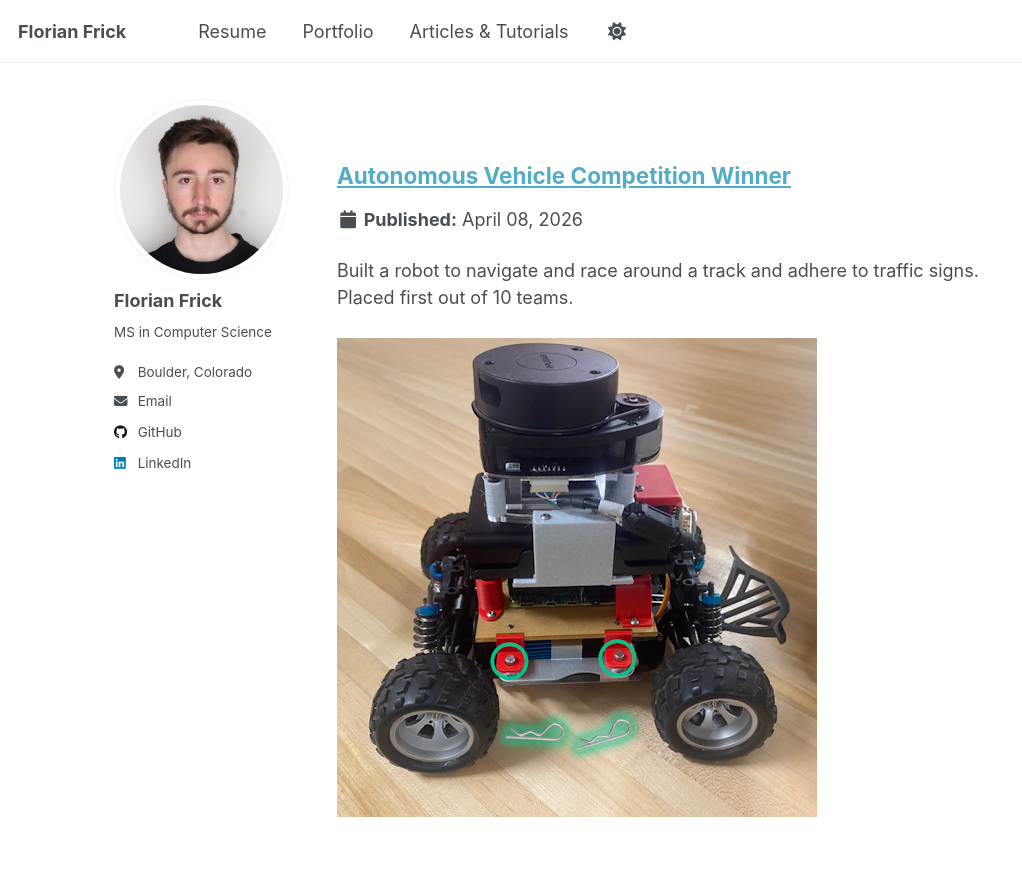
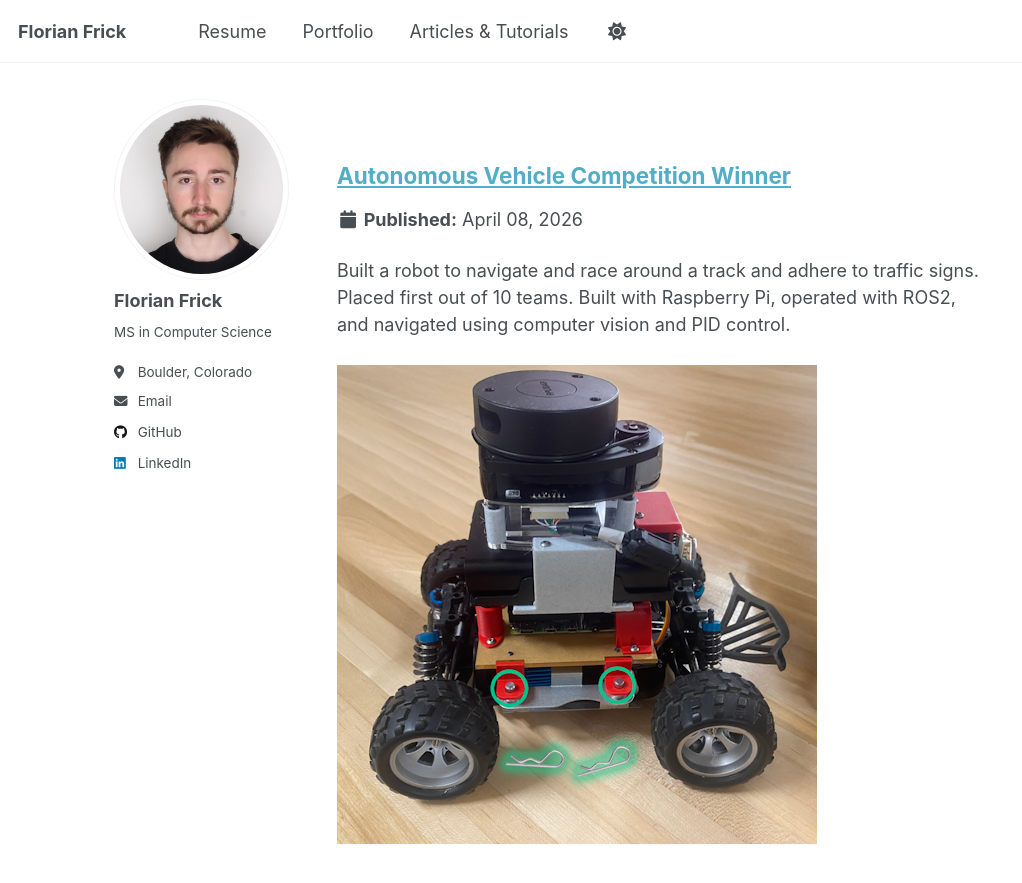
Before and after one commit to florianfrick/florianfrick.github.io, a Jekyll site: the page built from _pages/portfolio.html, in a window 1280 px wide and 900 px high, scrolled down 2292 px. Shown: the top 883 px of the window, without its empty margins (0-1022 px from the left). Built offline with Jekyll 4.4.1, drawn with Linux system fonts in a browser that asks for light colours; a script that is not in the unit is left out.

Commit message:
Updated headlines

```diff
--- a/_portfolio/095advancedrobotics.html
+++ b/_portfolio/095advancedrobotics.html
@@ -1,6 +1,6 @@
 ---
 title: "Autonomous Vehicle Competition Winner"
-excerpt: "Built a robot to navigate and race around a track and adhere to traffic signs. Placed first out of 10 teams. <br/><br/><img src='/images/robot.PNG'>"
+excerpt: "Built a robot to navigate and race around a track and adhere to traffic signs. Placed first out of 10 teams. Built with Raspberry Pi, operated with ROS2, and navigated using computer vision and PID control. <br/><br/><img src='/images/robot.PNG'>"
 collection: Portfolio
 ---
 
--- a/_portfolio/150newssummarization.html
+++ b/_portfolio/150newssummarization.html
@@ -1,7 +1,6 @@
 ---
 title: "News Article Summarization with Transformers"
-excerpt: "Implemented a transformer-based encoder-decoder model from scratch in PyTorch for abstractive text summarization
-of news articles. <br/><br/><img src='/images/xsum.webp'>"
+excerpt: "Implemented a transformer-based encoder-decoder model from scratch in PyTorch for abstractive text summarization of news articles. <br/><br/><img src='/images/xsum.webp'>"
 collection: Portfolio
 ---
 
```
